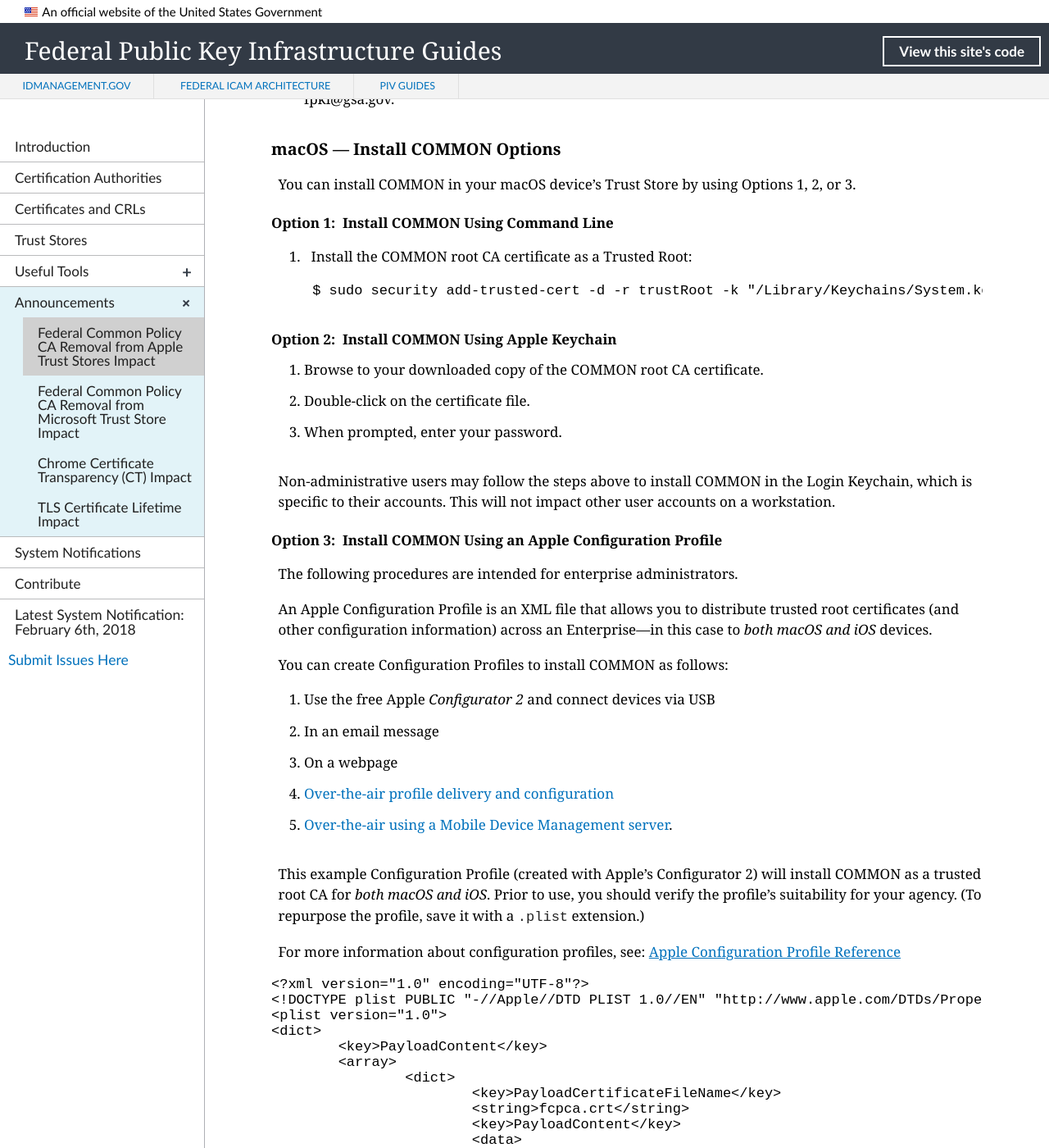
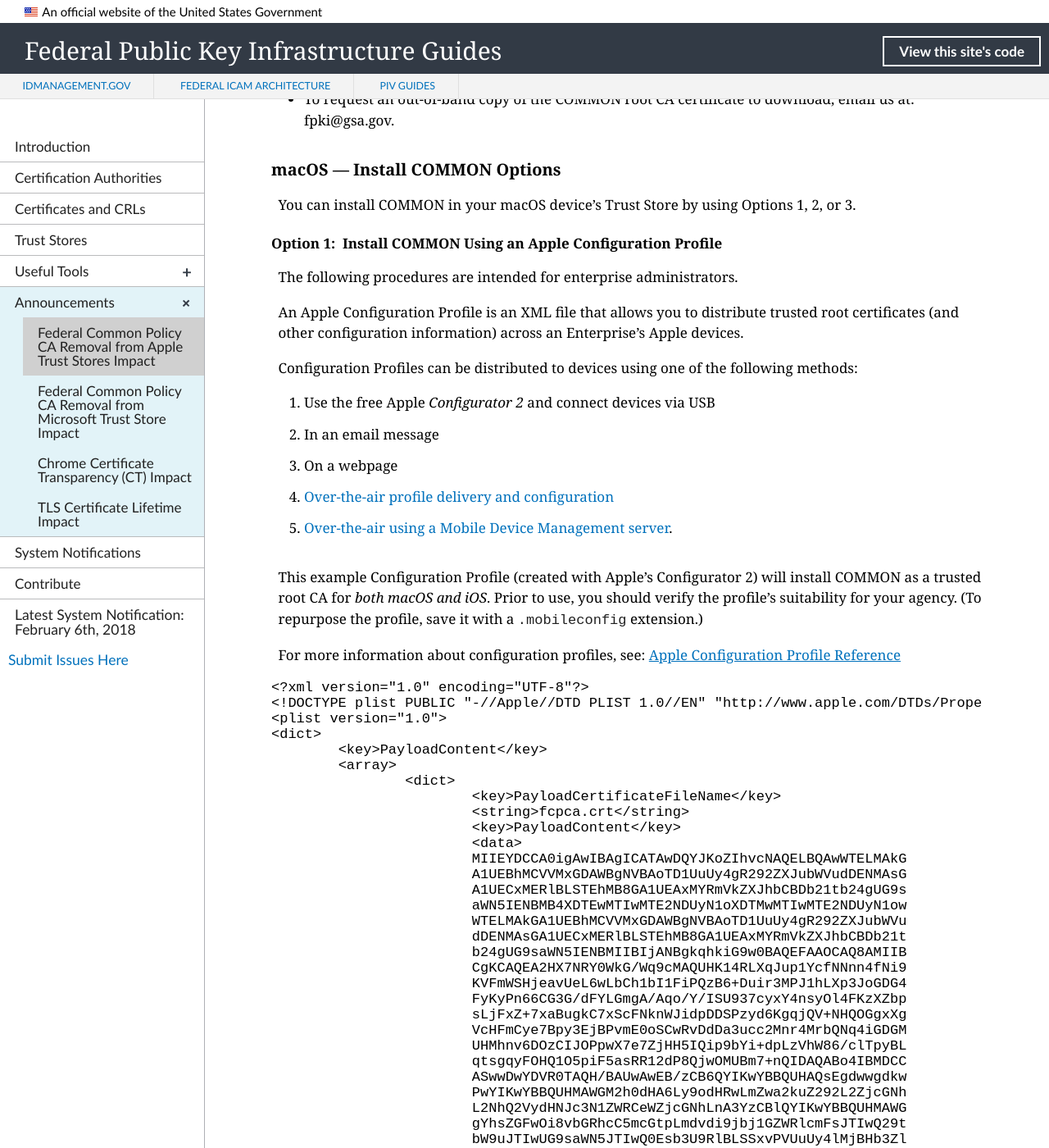
Before and after one commit to GSA/fpki-guides, a Jekyll site: the page built from _announcements/01_apple_common_removal.md, in a window 1280 px wide and 1400 px high, scrolled down 4101 px. Shown: the whole window at 82% size. Built offline with Jekyll 4.4.1, drawn with Linux system fonts in a browser that asks for light colours; nearby versions of some CDN libraries; library files that are not in the unit come from our copies; some of the changed text lies outside the part shown.

Commit message:
Update 01_apple_common_removal.md
Incorporating feedback from Celeste - round 1.

````diff
--- a/_announcements/01_apple_common_removal.md
+++ b/_announcements/01_apple_common_removal.md
@@ -9,7 +9,7 @@
 ---
 
 Upcoming changes regarding Apple's Root Certificate Program could impact your agency. The Federal PKI Policy Authority (FPKIPA) has elected to remove our U.S. Government Root CA certificate (Federal Common Policy CA [FCPCA/COMMON]) from Apple's pre-installed Operating System Trust Stores.
-<!--No hyphen in ICAMSC's "Subcommittee," acc. to IDManagement.gov. No extra "e" in Listservs.-->
+
 {% include alert-info.html content="This announcement will be updated as more information and additional procedures become available. Please watch for additional updates from the Federal PKI listservs, ICAM listservs, and the ICAM Subcommittee." %}
 
 Starting in **September-October 2018**, government users of Apple iOS, macOS, and tvOS devices will receive errors when encountering instances of a Federal PKI CA-issued certificate. You can mitigate the impact for the government intranets and government-furnished equipment by using configuration management tools for federal devices.
@@ -28,14 +28,14 @@
 
 Three root CA _certificate types_ reside in Apple's Trust Stores:
 
-- _Trusted Certificates_ &mdash; Trusted certificates that establish a chain of trust. <!--Don't think we need to explain "chain of trust"-->
-- _Always Ask_ &mdash; Untrusted certificates that are not blocked. If one of these certificates is used<!--"encountered"?-->, the Apple Operating System will ask you to choose whether or not to trust it.
+- _Trusted Certificates_ &mdash; Trusted certificates that establish a chain of trust.
+- _Always Ask_ &mdash; Untrusted certificates that are not blocked. If a resource (e.g., website or signed email) chains to one of these certificates, the Apple Operating System will ask you to choose whether or not to trust it.
 - _Blocked_ &mdash; Potentially compromised certificates that will never be trusted.
 
 These certificate types are stored within Apple _Keychains_:
 
-- _Login Keychain_ &mdash; Certificates associated with a user account logged into a workstation.<!--Can we say "device" vs. workstation? For most instances, we say "device"-->
-- _System Keychain_ &mdash; Certificates associated with all user accounts on a workstation (similar to the Microsoft Windows' _Local Machine_ certificate store). <!--Multiple users using one workstation? Change to "device"?-->
+- _Login Keychain_ &mdash; Certificates associated with a user account logged into a device.
+- _System Keychain_ &mdash; Certificates associated with all user accounts on a device (similar to the Microsoft Windows' _Local Machine_ certificate store).
 - _System Roots Keychain_ &mdash; Includes Apple's _pre-installed_, trusted root CA certificates. COMMON will be removed from this Keychain.
 
 ## What Will Be Impacted?
@@ -87,8 +87,6 @@
 You can download COMMON to your macOS device by using Options 1, 2, or 3.
 
 **Note:**&nbsp;&nbsp;For all options, replace _{DOWNLOAD_LOCATION}_ with your preferred file download location (e.g., `/Users/Sam.Jackson/Downloads`).
-<!--Removed major heading here so the subheadings will be level 4.  Level 5 looks too small on Federalist.-->
-<!--Moved verification steps to be shown as continuations of Options 1 and 2.-->
 #### Option 1:&nbsp;&nbsp;Download COMMON Using a Web Browser
 1. Open your web browser.
 2. Navigate to [COMMON root CA certificate](http://http.fpki.gov/fcpca/fcpca.crt){:target="_blank"}.
@@ -123,40 +121,19 @@
 
 You can install COMMON in your macOS device's Trust Store by using Options 1, 2, or 3.
 
-#### Option 1:&nbsp;&nbsp;Install COMMON Using Command Line
-1. Install the COMMON root CA certificate as a Trusted Root:
-
-    ```
-	$ sudo security add-trusted-cert -d -r trustRoot -k "/Library/Keychains/System.keychain" {DOWNLOAD_LOCATION}/fcpca.crt
-    ```
-
-#### Option 2:&nbsp;&nbsp;Install COMMON Using Apple Keychain
-<!--Don't think GUI is necessary here. If macOS, it will be understood...?-->
-1. Browse to your downloaded copy of the COMMON root CA certificate.
-2. Double-click on the certificate file.
-3. When prompted, enter your password.
-<!--Does entering your password install COMMON in Apple System Keychain? If so, add to #3: "to install COMMON in the System Keychain" (if correct) or add explanation.-->
-
-<!--I suspect that network engineers/administrators would normally do root CA certificate install for agency users... General users, if authorized, would need more detailed steps.-->
-Non-administrative users may follow the steps above to install COMMON in the Login Keychain, which is specific to their accounts. This will not impact other user accounts on a workstation.
-
-<!--LaChelle usually stresses the need for an Enterprise solution. Because of this, Option 3 should become Option 1.-->
-#### Option 3:&nbsp;&nbsp;Install COMMON Using an Apple Configuration Profile
-<!--Don't think GUI is necessary here. If macOS, it will be understood...?-->
-<!--This Option is missing some needed details (comments below).-->
+#### Option 1:&nbsp;&nbsp;Install COMMON Using an Apple Configuration Profile
 The following procedures are intended for enterprise administrators.
 
-An Apple Configuration Profile is an XML file that allows you to distribute trusted root certificates (and other configuration information) across an Enterprise&mdash;in this case to _both macOS and iOS_ devices.
+An Apple Configuration Profile is an XML file that allows you to distribute trusted root certificates (and other configuration information) across an Enterprise's Apple devices.
 
-You can create Configuration Profiles to install COMMON as follows:
-<!--Is Configurator 2 used to create profiles for Steps 1-5?  If so, best organizationally to mention it before the steps, not in Step 1.  Options #2-#5 are not explained. I found links for #4 and maybe #5 but couldn't find an Apple link for #2 or #3.  Suggest that if Apple has no info and we don't provide steps, then we should remove 2, 3, and maybe 5. Consider value added.-->
-1. Use the free Apple _Configurator 2_ and connect devices via USB <!--Mention connecting devices via USB in detailed configuration profile steps below?-->
-2. In an email message <!--How is profile is created and how is email used? Add info or link.-->
-3. On a webpage <!--How is profile is created and how is webpage used? Add info or link.-->
+Configuration Profiles can be distributed to devices using one of the following methods:
+1. Use the free Apple _Configurator 2_ and connect devices via USB
+2. In an email message
+3. On a webpage
 4. [Over-the-air profile delivery and configuration](https://developer.apple.com/library/archive/documentation/NetworkingInternet/Conceptual/iPhoneOTAConfiguration/Introduction/Introduction.html#//apple_ref/doc/uid/TP40009505){:target="_blank"}
-5. [Over-the-air using a Mobile Device Management server](https://developer.apple.com/library/archive/documentation/Miscellaneous/Reference/MobileDeviceManagementProtocolRef/6-MDM_Best_Practices/MDM_Best_Practices.html#//apple_ref/doc/uid/TP40017387-CH5-SW2){:target="_blank"}. <!--Will this link work? Or need explanation/steps-->
+5. [Over-the-air using a Mobile Device Management server](https://developer.apple.com/library/archive/documentation/Miscellaneous/Reference/MobileDeviceManagementProtocolRef/6-MDM_Best_Practices/MDM_Best_Practices.html#//apple_ref/doc/uid/TP40017387-CH5-SW2){:target="_blank"}.
 
-This example Configuration Profile (created with Apple's Configurator 2) will install COMMON as a trusted root CA for _both macOS and iOS_. Prior to use, you should verify the profile's suitability for your agency. (To repurpose the profile, save it with a `.plist` extension.)
+This example Configuration Profile (created with Apple's Configurator 2) will install COMMON as a trusted root CA for _both macOS and iOS_. Prior to use, you should verify the profile's suitability for your agency. (To repurpose the profile, save it with a `.mobileconfig` extension.)
 
 For more information about configuration profiles, see: [Apple Configuration Profile Reference](https://developer.apple.com/library/content/featuredarticles/iPhoneConfigurationProfileRef/Introduction/Introduction.html){:target="_blank"}
 
@@ -244,17 +220,30 @@
 7. Close Apple Configurator 2.
 8. To manually install a profile, double-click on it.
 _OR_
-8. To automate profile installation, use Apple workstation/mobile device configuration management applications: <!--Searched Apple Developers for a link to "configuration management applications" and couldn't find one. Do you have a link?-->
+8. To automate profile installation, use Apple workstation/mobile device configuration management applications (e.g., COTS solutions)
+
+#### Option 2:&nbsp;&nbsp;Install COMMON Using Command Line
+1. Install the COMMON root CA certificate as a Trusted Root:
+
+    ```
+	$ sudo security add-trusted-cert -d -r trustRoot -k "/Library/Keychains/System.keychain" {DOWNLOAD_LOCATION}/fcpca.crt
+    ```
+
+#### Option 3:&nbsp;&nbsp;Install COMMON Using Apple Keychain
+1. Browse to your downloaded copy of the COMMON root CA certificate.
+2. Double-click on the certificate file.
+3. When prompted, enter your password to authorize certificate installation.
+
+Non-administrative users may follow the steps above to install COMMON in the Login Keychain, which is specific to their accounts. This will not impact other user accounts on a workstation.
 
 ### iOS&nbsp;&mdash;&nbsp;Install COMMON Options
 You can install COMMON in your iOS device's Trust Store by using the options below.
-<!--These steps cover only "install." How is download of COMMON for iOS accomplished--through the configuration profile mentioned in Step 2 system message? Need brief explanation, unless all network engineers are absolutely clear about this.-->
 #### Option 1:&nbsp;&nbsp;Install COMMON Using Safari Web Browser
 1. Open the Safari web browser.
 2. Navigate to [COMMON root CA certificate](http://http.fpki.gov/fcpca/fcpca.crt){:target="_blank"}
 > System message appears: *The website is trying to open Settings to show you a configuration profile. Do you want to allow this?*
 3. Click *Allow*.
-> The COMMON installation profile appears.<!--Is "Installation profile" the same thing as configuration profile?-->
+> The COMMON Configuration Profile appears.
 4. Click *More Details* to see the profile details and then click the COMMON certificate entry.
 5. Scroll down to *Fingerprints* and verify the SHA-256 file hash of the certificate.
 6. Click *Back* (top left corner of screen); *Install Profile* (top left corner of screen); and then *Install* (top right corner of screen).
@@ -271,10 +260,7 @@
 
 
 #### Option 2:&nbsp;&nbsp;Install COMMON Using Apple Configuration Profile
-<!--Don't think GUI is needed in title-->
 You can use the macOS configuration profile procedures above to install COMMON on iOS devices: [Apple Configuration Profiles](#install-using-an-apple-configuration-profile).<!--Correct? If this type of link will work...?-->
-
-<!--If tvOS is not used by agencies, suggest removing tvOS from affected OSs table.-->
 
 ## Frequently Asked Questions
 
````
Also changed, not shown: other parts of _announcements/01_apple_common_removal.md (+2 -3 lines).
